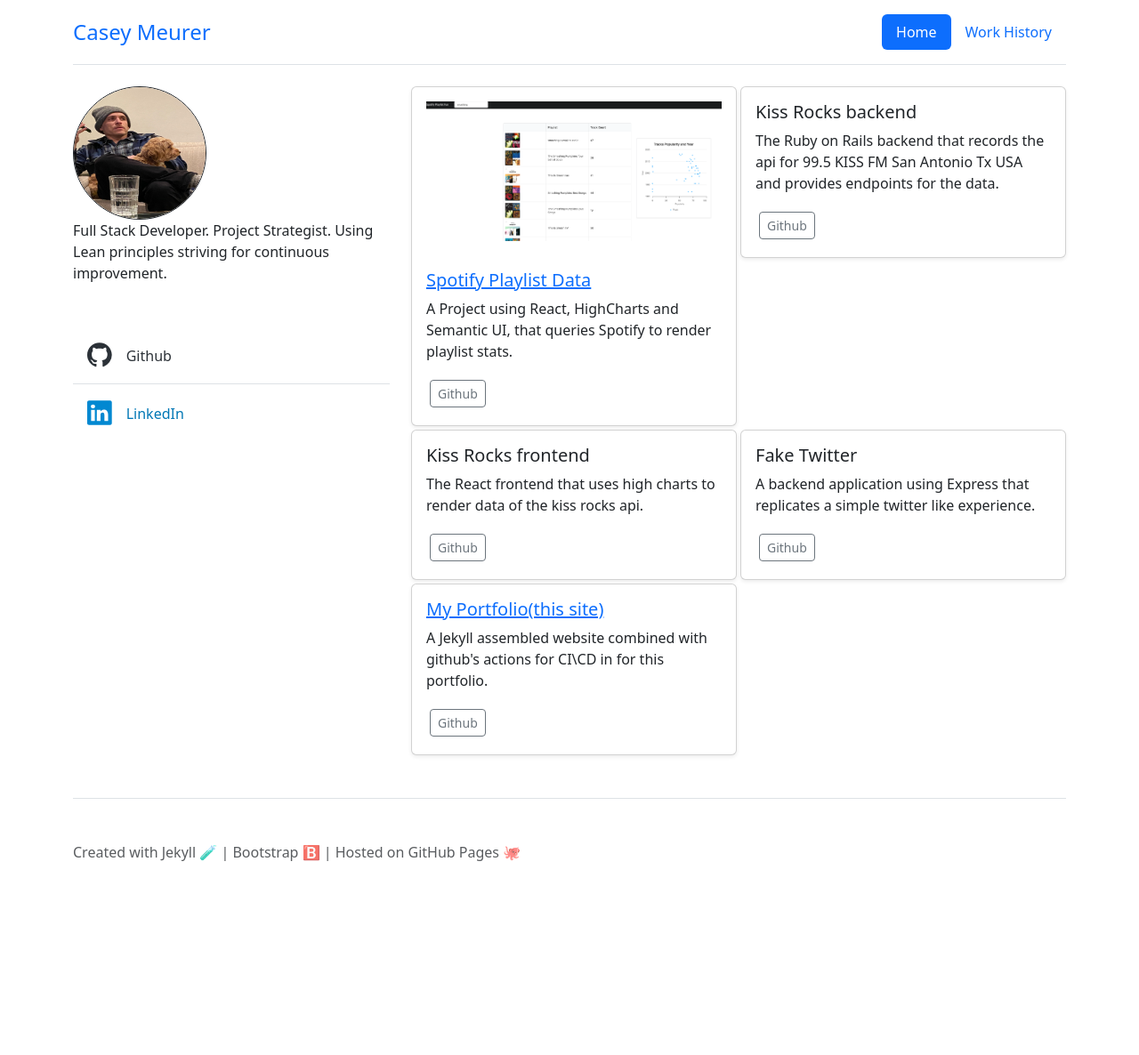
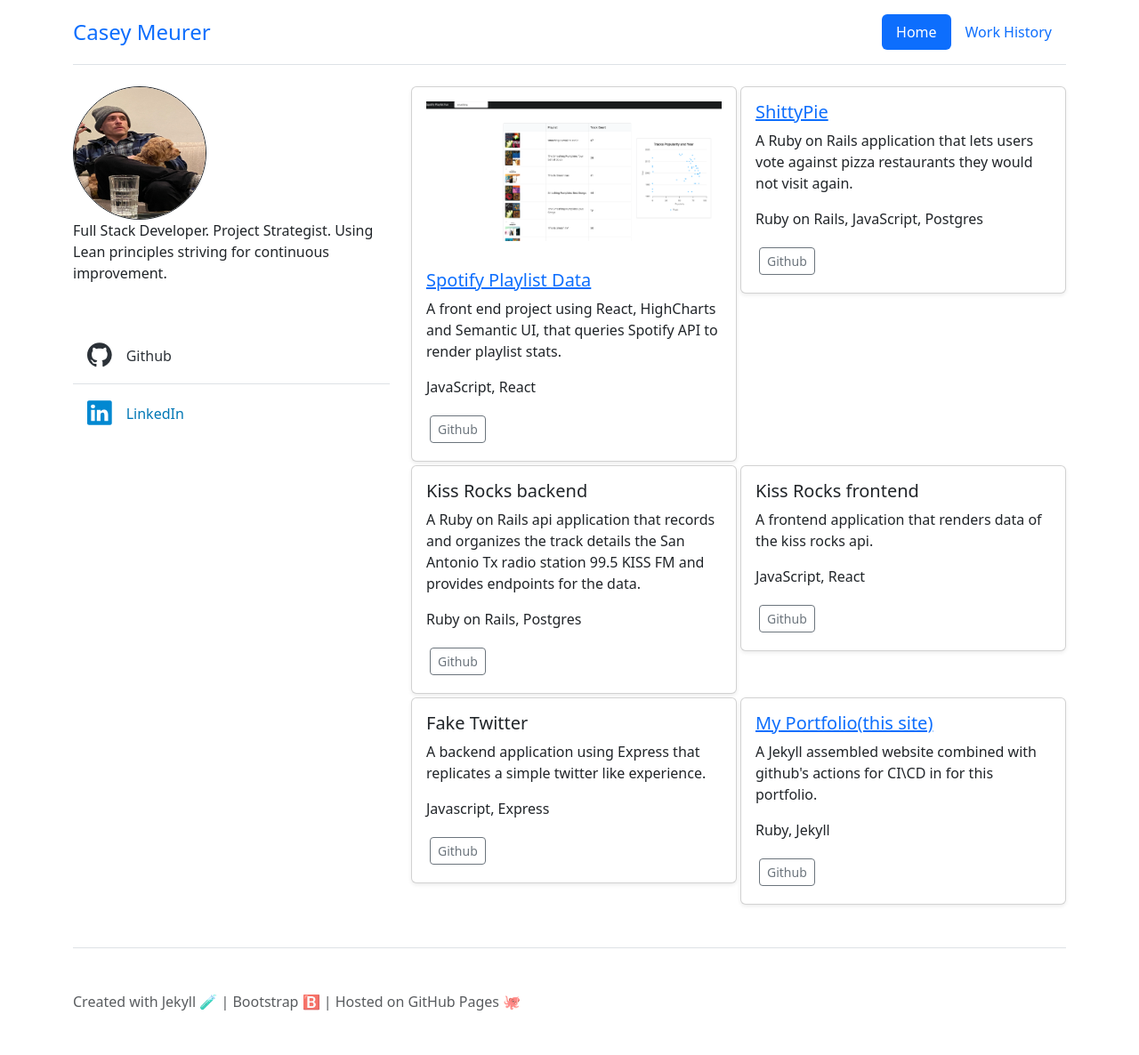
Before and after one commit to Meerkat81/my_portfolio, a Jekyll site: the page built from index.html, in a window 1280 px wide. Shown: the whole page at 89% size. Built offline with Jekyll 4.4.1, drawn with Linux system fonts in a browser that asks for light colours; before the commit the page ends 1018 px from its top, so only the background shows below that.

Commit message:
Update project descriptions and add tech stack to GitHub repos

```diff
--- a/_data/github_repos.yml
+++ b/_data/github_repos.yml
@@ -1,25 +1,36 @@
 - title: Spotify Playlist Data
   url: https://spotify-playlist-fun.netlify.app
   repo: https://github.com/Meerkat81/spotify-playlist
-  description: A Project using React, HighCharts and Semantic UI, that queries Spotify to render playlist stats.
+  description: A front end project using React, HighCharts and Semantic UI, that queries Spotify API to render playlist stats.
   image: spotify-playlist.png
+  techs: JavaScript, React
+
+- title: ShittyPie
+  url: https://www.shittypie.com
+  repo: https://github.com/Meerkat81/shit_pizza
+  description: A Ruby on Rails application that lets users vote against pizza restaurants they would not visit again.
+  techs: Ruby on Rails, JavaScript, Postgres
 
 - title: Kiss Rocks backend
   url:
   repo: https://github.com/Meerkat81/kiss-rocks-front
-  description: The Ruby on Rails backend that records the api for 99.5 KISS FM San Antonio Tx USA and provides endpoints for the data.
+  description: A Ruby on Rails api application that records and organizes the track details the San Antonio Tx radio station 99.5 KISS FM and provides endpoints for the data.
+  techs: Ruby on Rails, Postgres
 
 - title: Kiss Rocks frontend
   url:
   repo: https://github.com/Meerkat81/kiss-rocks
-  description: The React frontend that uses high charts to render data of the kiss rocks api.
+  description: A frontend application that renders data of the kiss rocks api.
+  techs: JavaScript, React
 
 - title: Fake Twitter
   url:
   repo: https://github.com/Meerkat81/fake-twitter
   description: A backend application using Express that replicates a simple twitter like experience.
+  techs: Javascript, Express
 
 - title: My Portfolio(this site)
   url: https://meerkat81.github.io/my_portfolio/
   repo: https://github.com/Meerkat81/my_portfolio
   description: A Jekyll assembled website combined with github's actions for CI\CD in for this portfolio.
+  techs: Ruby, Jekyll
--- a/index.html
+++ b/index.html
@@ -82,6 +82,7 @@
             {%endif%}
 
             <p class="card-text">{{repo.description}}</p>
+            <p class="card-text">{{repo.techs}}</p>
             <div class="d-flex justify-content-between align-items-center">
               <div class="btn-group">
                 <a href="{{repo.repo}}" target="_blank">
```
Also changed, not shown: 1 other file.
